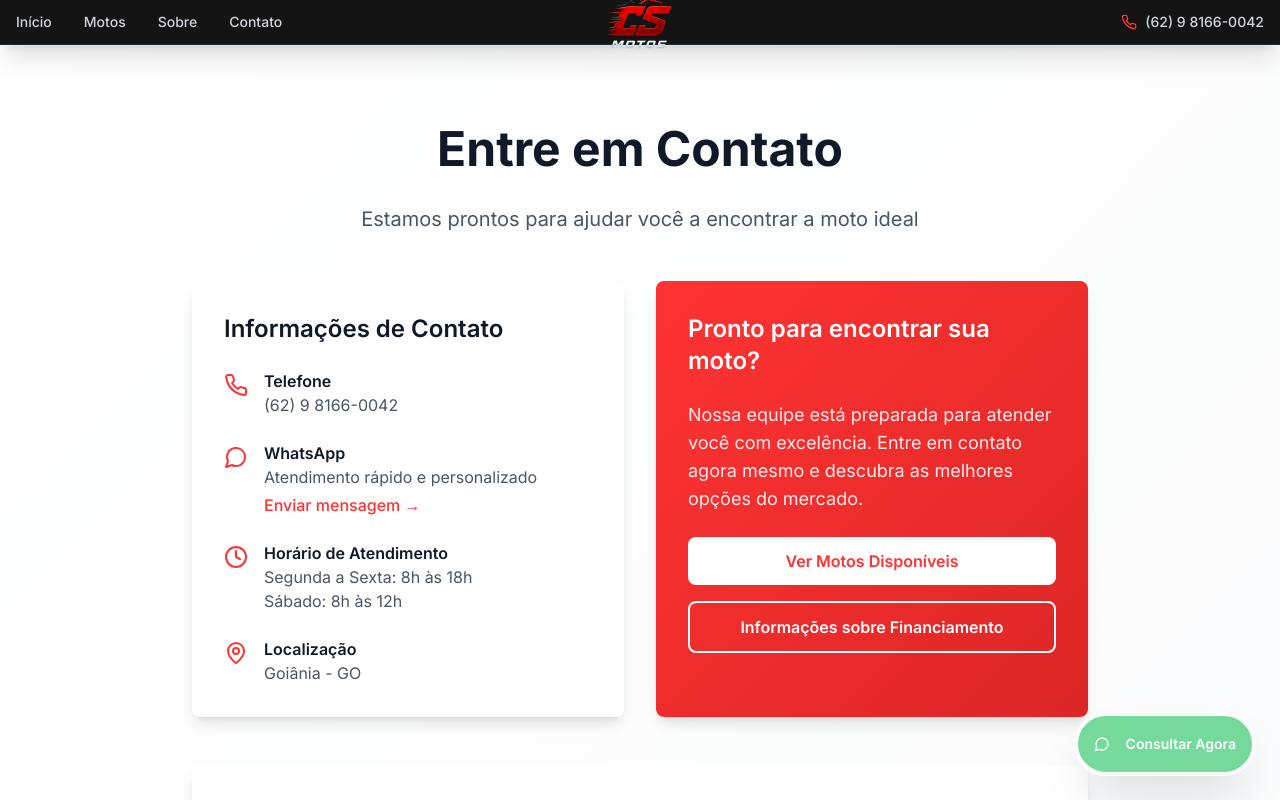
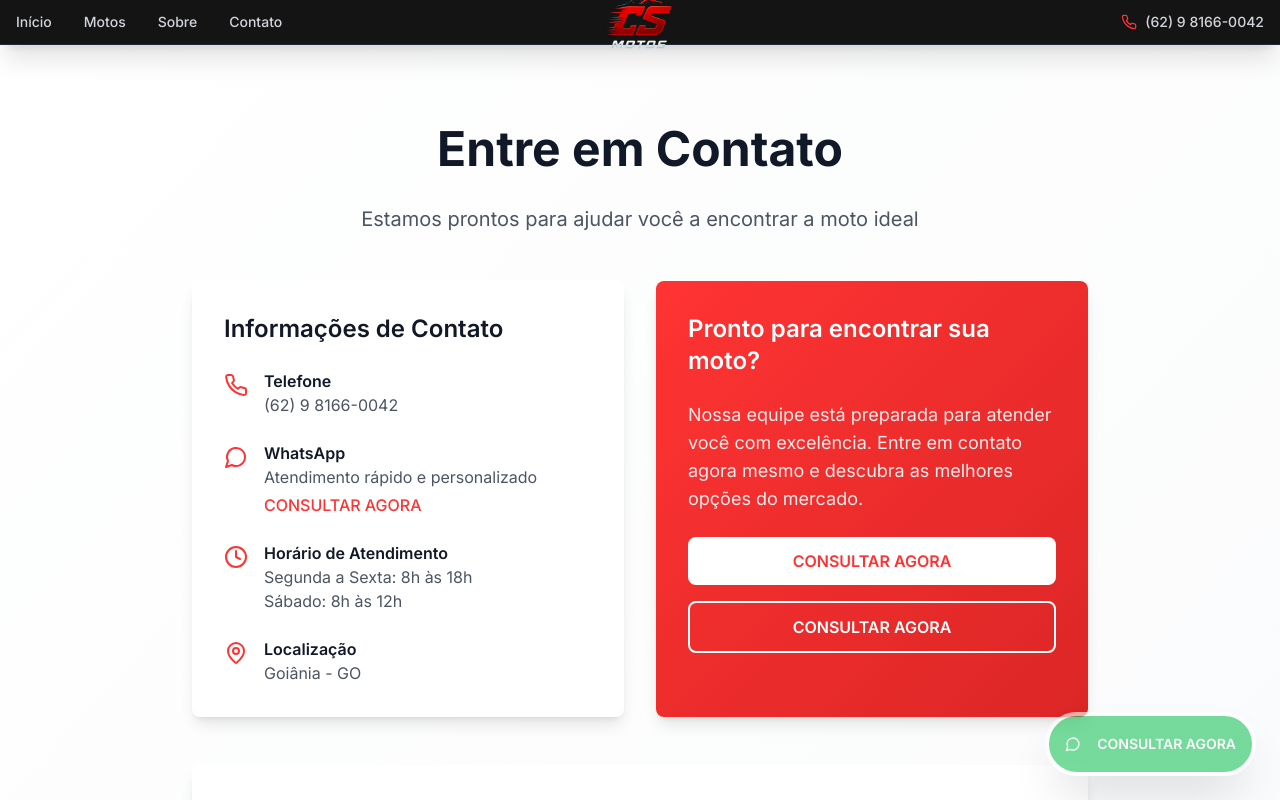
Before and after one commit to Arknot122/cs-motors-catalog, a React (Vite) app: page /contato in a window 1280 px wide. Shown: the top 800 px of the page. Built offline with nearby package versions, Linux system fonts and the light colour scheme.

Commit message:
feat: Capitalize WhatsApp button text
Capitalizes the text of all WhatsApp buttons to "CONSULTAR AGORA" for consistent tracking via "click to text" in GTM. This change affects the `FloatingWhatsApp` and `ProductCard` components.

```diff
--- a/src/components/CTASection.tsx
+++ b/src/components/CTASection.tsx
@@ -30,7 +30,7 @@ const CTASection = ({ onWhatsAppClick }: CTASectionProps) => {
           className="bg-gradient-to-r from-green-500 to-green-600 hover:from-green-600 hover:to-green-700 text-white px-6 py-3 md:px-8 md:py-4 text-base md:text-lg shadow-xl w-full sm:w-auto font-semibold transition-all duration-300 hover:shadow-2xl hover:scale-105 focus-visible:ring-2 focus-visible:ring-green-500 focus-visible:ring-offset-2"
         >
           <MessageCircle className="w-4 h-4 md:w-5 md:h-5 mr-2" />
-          Atendimento via WhatsApp
+          CONSULTAR AGORA
         </Button>
       </div>
     </section>
--- a/src/components/FloatingWhatsApp.tsx
+++ b/src/components/FloatingWhatsApp.tsx
@@ -16,7 +16,7 @@ const FloatingWhatsApp = ({ onWhatsAppClick }: FloatingWhatsAppProps) => {
         aria-label="Consultar Agora"
       >
         <MessageCircle className="w-6 h-6 mr-2" />
-        <span className="text-sm font-semibold">Consultar Agora</span>
+        <span className="text-sm font-semibold">CONSULTAR AGORA</span>
       </Button>
 
       {/* Tooltip */}
--- a/src/components/MobileMenu.tsx
+++ b/src/components/MobileMenu.tsx
@@ -75,7 +75,7 @@ const MobileMenu = ({ onWhatsAppClick }: MobileMenuProps) => {
               className="w-full mt-3 bg-green-500 hover:bg-green-600 text-white"
             >
               <MessageCircle className="w-4 h-4 mr-2" />
-              Falar via WhatsApp
+              CONSULTAR AGORA
             </Button>
           </div>
         </nav>
--- a/src/pages/About.tsx
+++ b/src/pages/About.tsx
@@ -72,7 +72,7 @@ const About = () => {
                 onClick={() => handleWhatsAppClick("Olá! Vim do site e gostaria de conhecer mais sobre a CS Motos.")}
                 className="bg-cs-red-500 text-white px-8 py-3 rounded-lg text-lg font-medium hover:bg-cs-red-600 transition-colors duration-300"
               >
-                Fale Conosco
+                CONSULTAR AGORA
               </button>
             </div>
           </div>
--- a/src/pages/Contact.tsx
+++ b/src/pages/Contact.tsx
@@ -50,7 +50,7 @@ const Contact = () => {
                         onClick={() => handleWhatsAppClick("Olá! Vim do site e gostaria de mais informações.")}
                         className="text-cs-red-500 hover:text-cs-red-600 font-medium mt-1"
                       >
-                        Enviar mensagem →
+                        CONSULTAR AGORA
                       </button>
                     </div>
                   </div>
@@ -89,14 +89,14 @@ const Contact = () => {
                     onClick={() => handleWhatsAppClick("Olá! Gostaria de ver as motos disponíveis no estoque.")}
                     className="w-full bg-white text-cs-red-500 py-3 px-6 rounded-lg font-semibold hover:bg-gray-50 transition-colors duration-300"
                   >
-                    Ver Motos Disponíveis
+                    CONSULTAR AGORA
                   </button>
 
                   <button
                     onClick={() => handleWhatsAppClick("Olá! Gostaria de informações sobre financiamento.")}
                     className="w-full border-2 border-white text-white py-3 px-6 rounded-lg font-semibold hover:bg-white hover:text-cs-red-500 transition-colors duration-300"
                   >
-                    Informações sobre Financiamento
+                    CONSULTAR AGORA
                   </button>
                 </div>
               </div>
```
